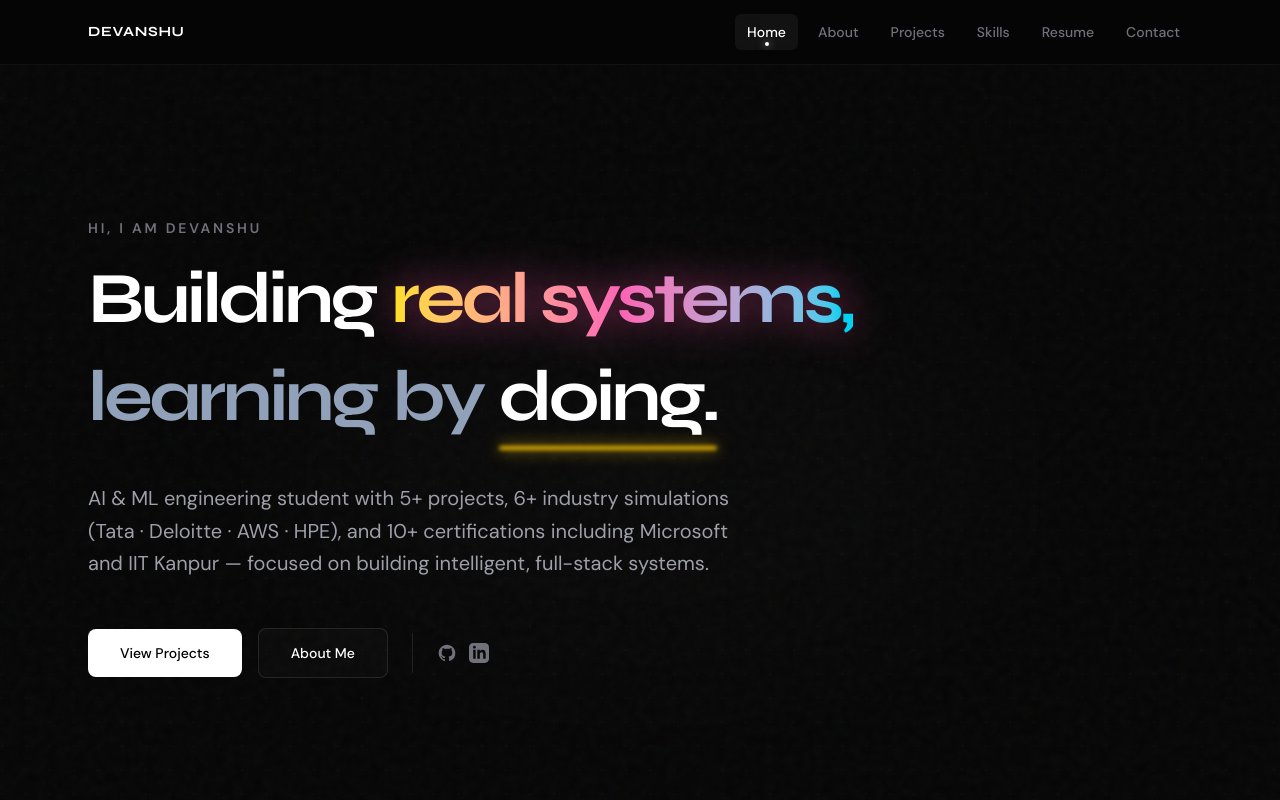
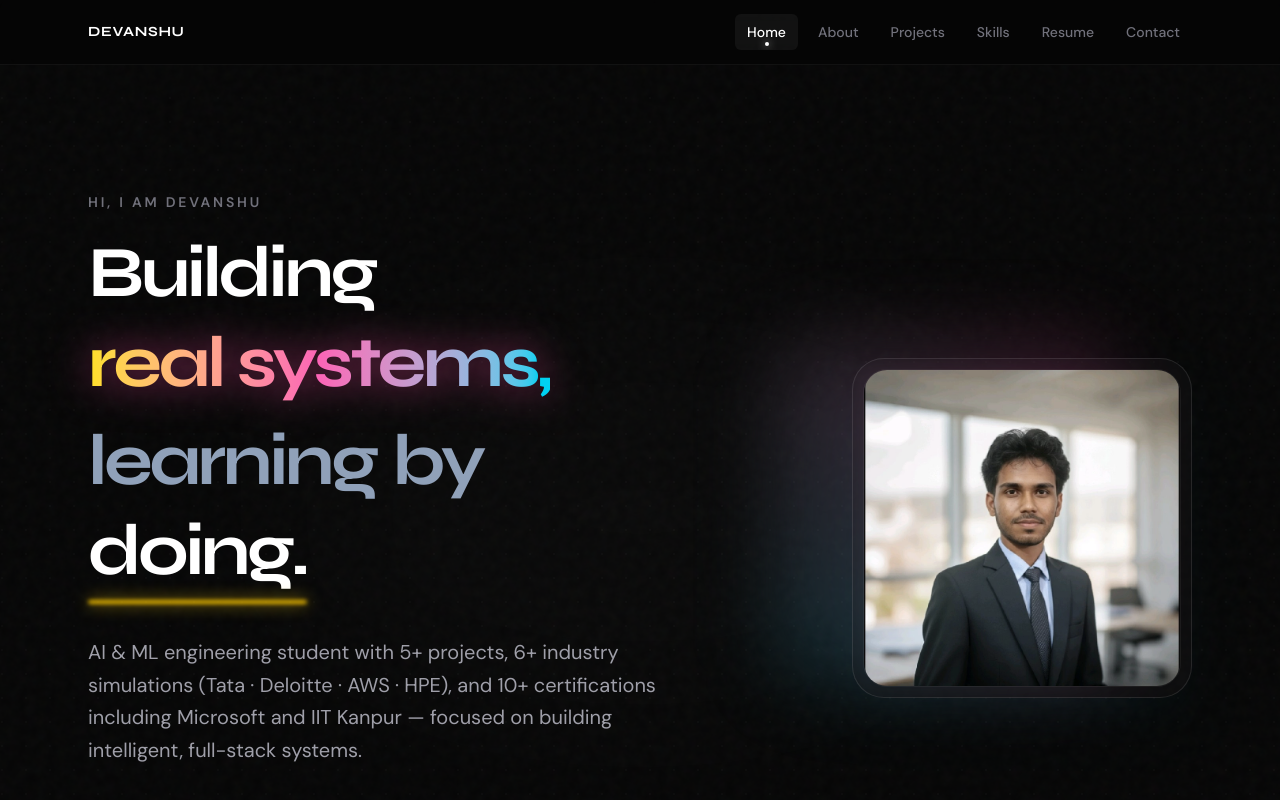
Before and after one commit to devanshu651/portfolio, a Next.js app: page / in a window 1280 px wide. Shown: the top 800 px of the page. Built offline with nearby package versions, Linux system fonts and the light colour scheme.

Commit message:
feat: add professional headshot in Hero section with glassmorphism frame and hover effect

```diff
--- a/app/page.tsx
+++ b/app/page.tsx
@@ -120,8 +120,11 @@ export default function Home() {
         {/* Animated Gradient Glow */}
         <div className="absolute top-1/4 left-1/2 -translate-x-1/2 w-[800px] h-[400px] bg-white/[0.02] rounded-[100%] blur-[120px] pointer-events-none" />
 
-        <div className="max-w-6xl mx-auto px-6 w-full relative z-10 reveal">
-          <div className="max-w-3xl">
+        <div className="max-w-6xl mx-auto px-6 w-full relative z-10 reveal py-16 md:py-24">
+          <div className="grid md:grid-cols-12 gap-12 items-center">
+
+            {/* Left side text */}
+            <div className="md:col-span-7 max-w-2xl">
               {/* Eyebrow */}
               <p className="text-sm font-semibold tracking-[0.2em] text-zinc-500 uppercase mb-4">
                 Hi, I am Devanshu
@@ -130,7 +133,7 @@ export default function Home() {
               <AnimatedHeading />
 
               <p className="mt-8 text-lg md:text-xl text-zinc-400 leading-relaxed max-w-2xl font-sans">
-              AI & ML engineering student with 5+ projects, 6+ industry simulations (Tata · Deloitte · AWS · HPE), and 10+ certifications including Microsoft and IIT Kanpur — focused on building intelligent, full-stack systems.
+                AI &amp; ML engineering student with 5+ projects, 6+ industry simulations (Tata · Deloitte · AWS · HPE), and 10+ certifications including Microsoft and IIT Kanpur — focused on building intelligent, full-stack systems.
               </p>
 
               {/* CTA */}
@@ -180,6 +183,25 @@ export default function Home() {
                   </a>
                 </div>
               </div>
+            </div>
+
+            {/* Right side headshot image */}
+            <div className="md:col-span-5 flex justify-center md:justify-end relative">
+              {/* Decorative premium neon glow ring behind photo */}
+              <div className="absolute inset-0 max-w-[340px] max-h-[340px] rounded-[2.5rem] bg-gradient-to-tr from-cyan-500/20 to-pink-500/20 blur-2xl -translate-y-4 translate-x-4 pointer-events-none" />
+
+              <div className="relative max-w-[340px] aspect-square w-full rounded-[2rem] border border-white/10 bg-zinc-900/40 p-2.5 shadow-2xl shadow-cyan-500/5 backdrop-blur-md transition-all duration-700 hover:-translate-y-2 hover:border-white/20 hover:shadow-cyan-500/15 group overflow-hidden">
+                {/* Internal background gradient overlay on hover */}
+                <div className="absolute inset-0 bg-gradient-to-tr from-cyan-500/10 via-transparent to-pink-500/10 opacity-0 group-hover:opacity-100 transition-opacity duration-700 pointer-events-none" />
+
+                <img
+                  src="/avatar.png"
+                  alt="Devanshu Raut Headshot"
+                  className="rounded-[1.5rem] w-full h-full object-cover border border-white/5 grayscale-[20%] transition-all duration-700 group-hover:grayscale-0 group-hover:scale-[1.03]"
+                />
+              </div>
+            </div>
+
           </div>
         </div>
       </section>
```
Also changed, not shown: public/avatar.png (added). Lines whose indentation alone changed are shown as unchanged.
